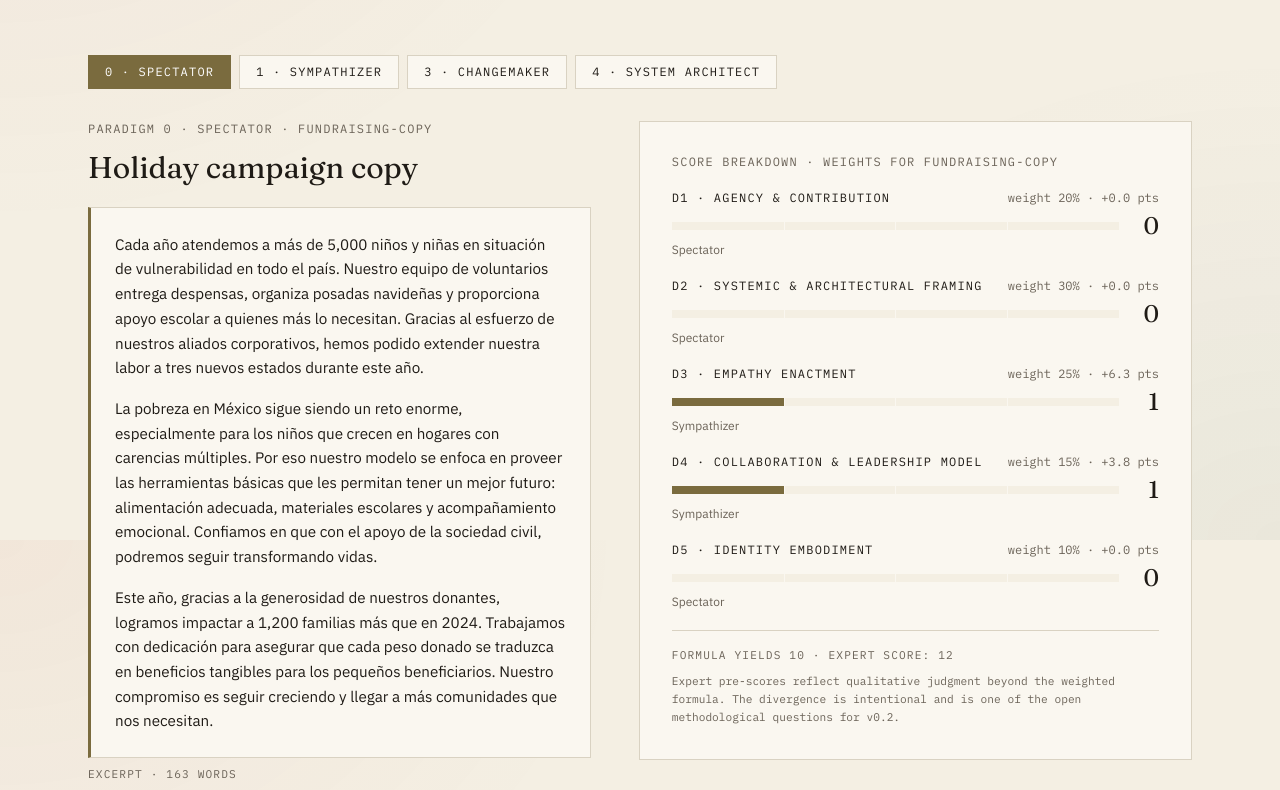
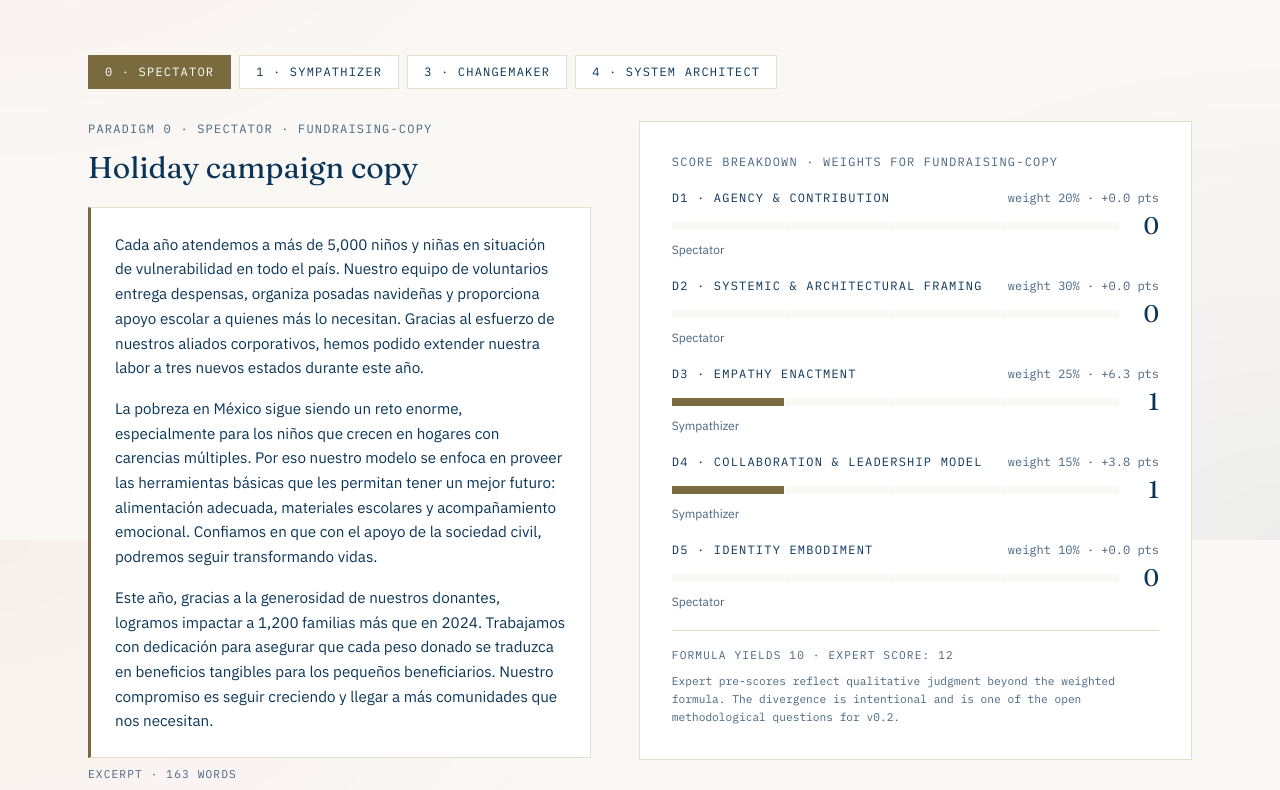
Before and after one commit to antuansabe/scoring-matrix-demo, a Next.js app: page /about in a window 1280 px wide. Shown: the part 1060-1850 px from the top of the page. Built offline with nearby package versions, Linux system fonts and the light colour scheme.

Commit message:
design: update visual system to Ashoka brand colors (Blue, Orange, Red) and polish mobile nav experience

```diff
--- a/app/globals.css
+++ b/app/globals.css
@@ -1,19 +1,19 @@
 @import "tailwindcss";
 
 :root {
-  /* Core palette — see CLAUDE.md (visual system) */
-  --bg: #f4efe3;        /* warm cream background */
-  --surface: #faf7f0;   /* card / panel surface */
-  --ink: #1f1b16;       /* primary text */
-  --muted: #6b6358;     /* secondary text */
-  --border: #d9d2c2;    /* soft warm border */
-  --accent: #c44536;    /* terracotta accent, rules, key marks */
-  --accent-2: #2a4f4f;  /* deep teal, secondary accent */
+  /* Core palette — aligned with Ashoka Brand Identity */
+  --bg: #FAF8F5;        /* warm premium off-white background */
+  --surface: #ffffff;   /* crisp white for cards and panels */
+  --ink: #0A3558;       /* Ashoka Blue - primary text and branding */
+  --muted: #486581;     /* slate blue - secondary text */
+  --border: #E5DEC9;    /* soft gold-tinted border */
+  --accent: #C41425;    /* Ashoka Red - terracotta accent, rules, key marks */
+  --accent-2: #F4DAA6;  /* Ashoka Orange/Gold - highlights and active states */
 
   /* Paradigm colors — sample tags and per-paradigm accents */
   --paradigm-0: #7a6b3e; /* Spectator — olive */
   --paradigm-1: #b5341e; /* Sympathizer — rust */
-  --paradigm-2: #7a6b3e; /* Contributor — olive (lighter use) */
+  --paradigm-2: #857448; /* Contributor — olive-gold */
   --paradigm-3: #3d5a6c; /* Changemaker — slate */
   --paradigm-4: #2a5a3e; /* System Architect — forest */
 }
@@ -39,11 +39,11 @@
 
 body {
   background-color: var(--bg);
-  /* Two very subtle radial gradients — terracotta from top-left, teal from
-     bottom-right, ~5% opacity. Like grain, not like color (see CLAUDE.md). */
+  /* Two very subtle radial gradients — Ashoka Red from top-left, Ashoka Blue from
+     bottom-right, ~4-5% opacity. */
   background-image:
-    radial-gradient(900px 700px at top left, rgba(196, 69, 54, 0.05), transparent 70%),
-    radial-gradient(900px 700px at bottom right, rgba(42, 79, 79, 0.05), transparent 70%);
+    radial-gradient(900px 700px at top left, rgba(196, 20, 37, 0.04), transparent 70%),
+    radial-gradient(900px 700px at bottom right, rgba(10, 53, 88, 0.05), transparent 70%);
   background-repeat: no-repeat;
   background-attachment: fixed;
   color: var(--ink);
--- a/components/BatchView.tsx
+++ b/components/BatchView.tsx
@@ -251,7 +251,7 @@ function getParadigmColor(name: string): string {
     case "System Architect":
       return "#2A5A3E";
     default:
-      return "#C44536";
+      return "#C41425";
   }
 }
 
@@ -752,7 +752,7 @@ export function BatchView() {
                       <div className="w-3 h-3 rounded-full bg-[#2A5A3E] shrink-0" title="Done" />
                     )}
                     {isFailed && (
-                      <div className="w-3 h-3 rounded-full bg-[#C44536] shrink-0" title="Failed" />
+                      <div className="w-3 h-3 rounded-full bg-[#C41425] shrink-0" title="Failed" />
                     )}
                     <div className="flex flex-col min-w-0">
                       <div className="flex items-baseline gap-2 min-w-0 flex-wrap">
@@ -768,13 +768,13 @@ export function BatchView() {
                           </span>
                         )}
                         {isFailed && (
-                          <span className="font-mono text-xs text-[#C44536]">
+                          <span className="font-mono text-xs text-[#C41425]">
                             · failed
                           </span>
                         )}
                       </div>
                       {isFailed && item.error && (
-                        <div className="mt-1 font-mono text-xs text-[#C44536] max-w-xl break-words">
+                        <div className="mt-1 font-mono text-xs text-[#C41425] max-w-xl break-words">
                           Error: {item.error}
                         </div>
                       )}
@@ -862,7 +862,7 @@ export function BatchView() {
                       <div className="w-3 h-3 rounded-full bg-[#2A5A3E] shrink-0" />
                     )}
                     {isFailed && (
-                      <div className="w-3 h-3 rounded-full bg-[#C44536] shrink-0" />
+                      <div className="w-3 h-3 rounded-full bg-[#C41425] shrink-0" />
                     )}
                     <div className="flex flex-col min-w-0">
                       <div className="flex items-baseline gap-2 min-w-0 flex-wrap">
@@ -878,13 +878,13 @@ export function BatchView() {
                           </span>
                         )}
                         {isFailed && (
-                          <span className="font-mono text-xs text-[#C44536]">
+                          <span className="font-mono text-xs text-[#C41425]">
                             · failed
                           </span>
                         )}
                       </div>
                       {isFailed && item.error && (
-                        <div className="mt-1 font-mono text-xs text-[#C44536] max-w-xl break-words">
+                        <div className="mt-1 font-mono text-xs text-[#C41425] max-w-xl break-words">
                           Error: {item.error}
                         </div>
                       )}
@@ -1019,13 +1019,13 @@ export function BatchView() {
                     <div key={item.id} className="p-4 border border-border bg-surface rounded-sm flex items-center justify-between gap-4 flex-wrap">
                       <div className="flex flex-col min-w-0">
                         <div className="flex items-center gap-3">
-                          <div className="w-3 h-3 rounded-full bg-[#C44536]" />
+                          <div className="w-3 h-3 rounded-full bg-[#C41425]" />
                           <span className="font-display font-medium text-lg text-ink">
                             {getItemName(item)}
                           </span>
                         </div>
                         {item.error && (
-                          <div className="mt-1 font-mono text-xs text-[#C44536] max-w-xl break-words pl-6">
+                          <div className="mt-1 font-mono text-xs text-[#C41425] max-w-xl break-words pl-6">
                             Error: {item.error}
                           </div>
                         )}
--- a/components/CalculatorWidget.tsx
+++ b/components/CalculatorWidget.tsx
@@ -59,7 +59,7 @@ function getParadigmColor(name: string): string {
     case "System Architect":
       return "#2A5A3E";
     default:
-      return "#C44536";
+      return "#C41425";
   }
 }
 
--- a/components/JustificationQuotes.tsx
+++ b/components/JustificationQuotes.tsx
@@ -8,7 +8,7 @@ import type { ScoreResult } from "@/lib/types";
  */
 export function JustificationQuotes({
   result,
-  accentColor = "#C44536",
+  accentColor = "#C41425",
 }: {
   result: ScoreResult;
   accentColor?: string;
--- a/components/LiveAnalyzer.tsx
+++ b/components/LiveAnalyzer.tsx
@@ -198,13 +198,13 @@ export function LiveAnalyzer() {
       {status === "error" && errorMsg && (
         <div
           className="mt-8 border border-border bg-surface p-5 sm:p-6"
-          style={{ borderLeftWidth: 3, borderLeftColor: "#C44536" }}
+          style={{ borderLeftWidth: 3, borderLeftColor: "#C41425" }}
           role="alert"
         >
           <p className="font-mono text-xs uppercase tracking-widest text-ink">
             <span
               className="mr-2 inline-block h-2 w-2 align-middle"
-              style={{ backgroundColor: "#C44536" }}
+              style={{ backgroundColor: "#C41425" }}
               aria-hidden="true"
             />
             Couldn&apos;t analyze
@@ -215,10 +215,18 @@ export function LiveAnalyzer() {
 
       {status === "done" && result && (
         <div className="space-y-8">
-          <ScoreBreakdown result={result} />
-          <ScoreCard result={result} onGenreChange={handleGenreChange} />
-          <RadarProfile result={result} />
-          <JustificationQuotes result={result} />
+          <div className="grid gap-8 lg:grid-cols-[minmax(0,1fr)_minmax(0,1.1fr)] lg:gap-10">
+            <div className="space-y-8">
+              <ScoreCard result={result} onGenreChange={handleGenreChange} />
+              <RadarProfile result={result} />
+            </div>
+            <div>
+              <ScoreBreakdown result={result} />
+            </div>
+          </div>
+          <div className="mt-8">
+            <JustificationQuotes result={result} />
+          </div>
 
           {/* Reset affordance — the only way back to the textarea once a result
               is showing. Editorial mono link, no border, no fill. */}
--- a/components/NavLinks.tsx
+++ b/components/NavLinks.tsx
@@ -24,7 +24,7 @@ export function NavLinks() {
 
   return (
     <div className="border-b border-border">
-      <nav className="mx-auto flex max-w-6xl gap-6 sm:gap-8 px-6 text-xs sm:text-sm overflow-x-auto whitespace-nowrap">
+      <nav className="mx-auto flex max-w-6xl gap-6 sm:gap-8 px-6 text-xs sm:text-sm overflow-x-auto whitespace-nowrap no-scrollbar">
         {links.map((link) => {
           const isActive = link.exact
             ? pathname === link.href
--- a/components/RadarProfile.tsx
+++ b/components/RadarProfile.tsx
@@ -19,7 +19,7 @@ import type { ScoreResult } from "@/lib/types";
  */
 export function RadarProfile({
   result,
-  accentColor = "#C44536",
+  accentColor = "#C41425",
 }: {
   result: ScoreResult;
   accentColor?: string;
--- a/components/ScoreBreakdown.tsx
+++ b/components/ScoreBreakdown.tsx
@@ -17,7 +17,7 @@ const LEVEL_NAMES = [
  */
 export function ScoreBreakdown({
   result,
-  accentColor = "#C44536",
+  accentColor = "#C41425",
 }: {
   result: ScoreResult;
   accentColor?: string;
--- a/components/ScoreCard.tsx
+++ b/components/ScoreCard.tsx
@@ -10,7 +10,7 @@ import { CountUpNumber } from "@/components/CountUpNumber";
  */
 export function ScoreCard({
   result,
-  accentColor = "#C44536",
+  accentColor = "#C41425",
   animateScore = true,
   onGenreChange,
 }: {
--- a/lib/paradigm.ts
+++ b/lib/paradigm.ts
@@ -25,7 +25,7 @@ export const DIMENSIONS: DimensionMeta[] = [
     fullName: "Agency & Contribution",
     shortName: "Agency",
     defaultWeight: 0.25,
-    color: "#C44536",
+    color: "#C41425",
     oneLineDescription:
       "Who acts in this text, who is acted upon, and who gets to contribute? This dimension tests whether agency is concentrated in institutions and adults — or distributed universally, and in the present tense.",
   },
@@ -34,7 +34,7 @@ export const DIMENSIONS: DimensionMeta[] = [
     fullName: "Systemic & Architectural Framing",
     shortName: "Systemic Framing",
     defaultWeight: 0.25,
-    color: "#2A4F4F",
+    color: "#0A3558",
     oneLineDescription:
       "Does the text locate problems and solutions at the level of rules, structures, and social architectures — or at the level of individuals and programs?",
   },
```
